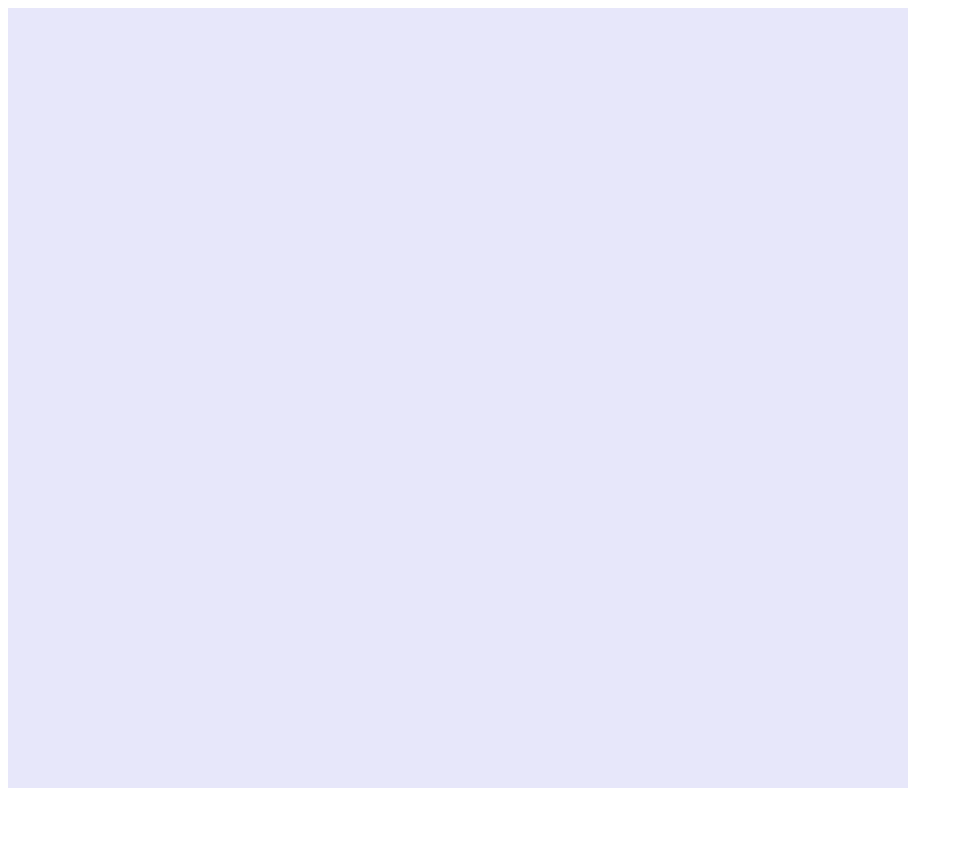
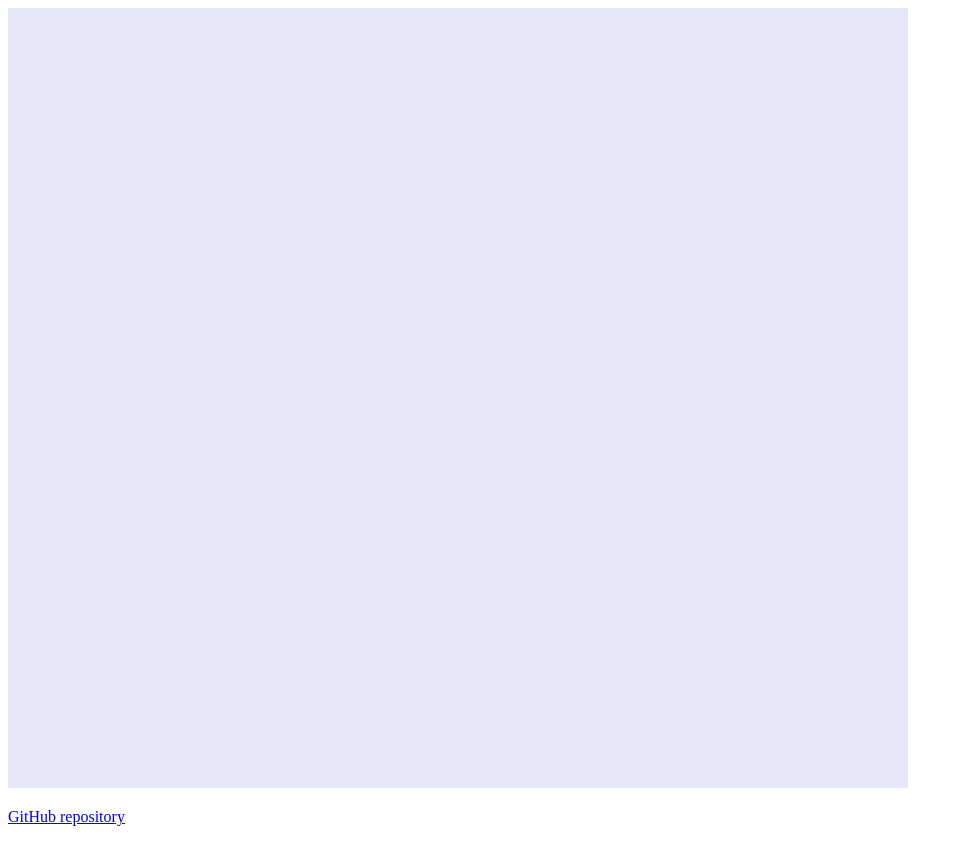
Before and after one commit to yoshinari-nomura/bomberhuman, a website: page www/index.html in a window 1280 px wide. Shown: the whole page, without its empty margins (0-963 px from the left). Before the commit the page ends 800 px from the top, so only its background shows below. Drawn offline with Linux system fonts and the light colour scheme.

Commit message:
Add link to GitHub repository

```diff
--- a/www/index.html
+++ b/www/index.html
@@ -9,4 +9,7 @@
     <noscript>This page contains webassembly and javascript content, please enable javascript in your browser.</noscript>
     <script src="./bootstrap.js"></script>
   </body>
+  <p>
+    <a href="https://github.com/yoshinari-nomura/bomberhuman">GitHub repository</a>
+  </p>
 </html>
```
